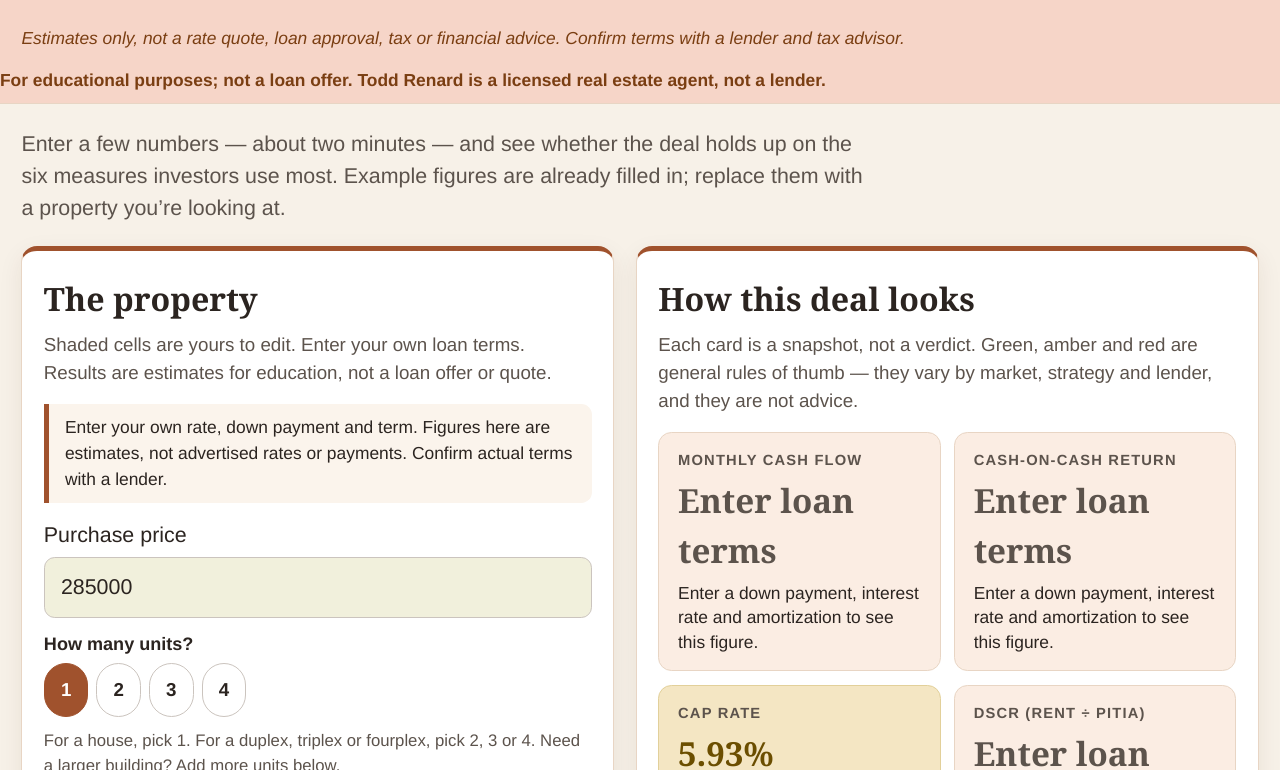
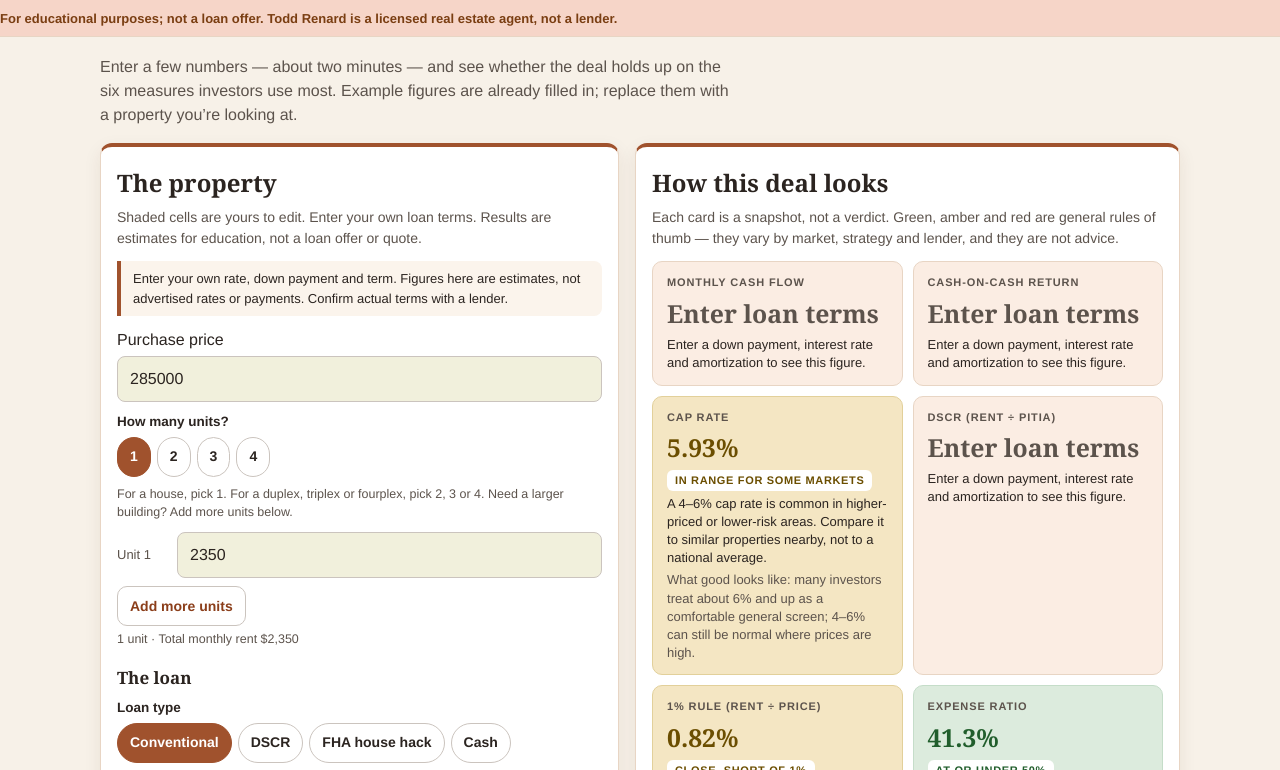
Before and after one commit to nardthefox/harbor-rental-public, a plain HTML site: page fit/index.html in a window 1280 px wide. Shown: the part 160-930 px from the top of the page. Drawn offline with Linux system fonts and the light colour scheme.

Commit message:
fit: zoom only when framed; 975 design width
Co-authored-by: nardthefox <nardthefox@users.noreply.github.com>

```diff
--- a/fit/index.html
+++ b/fit/index.html
@@ -5,9 +5,12 @@
 <meta name="viewport" content="width=device-width, initial-scale=1">
 <script>
 (function () {
+  var framed;
+  try { framed = window.self !== window.top; } catch (e) { framed = true; }
+  if (!framed) return;
   function applyFitZoom() {
     var w = window.innerWidth;
-    var z = w >= 600 ? w / 956 : w / 342;
+    var z = w >= 600 ? w / 975 : w / 342;
     var root = document.documentElement;
     root.style.zoom = String(z);
     if (w >= 600) {
@@ -82,7 +85,7 @@ main{padding:18px 0 8px}
 .lede{margin:0 0 16px;color:var(--muted);max-width:40rem}
 .grid-page{display:grid;gap:16px}
 @media (min-width:900px){.grid-page{grid-template-columns:minmax(0,1fr) minmax(0,1.05fr);align-items:start}}
-/* Layout follows the zoom design width (956 desktop / 342 mobile), not the iframe viewport. */
+/* Layout follows the zoom design width (975 desktop / 342 mobile), not the iframe viewport. */
 html.fit-desktop .grid-page{grid-template-columns:minmax(0,1fr) minmax(0,1.05fr);align-items:start}
 html.fit-desktop .row-2{grid-template-columns:1fr 1fr}
 html.fit-desktop .row-3,html.fit-desktop .grid-page .row-3{grid-template-columns:repeat(3,minmax(0,1fr))}
```
